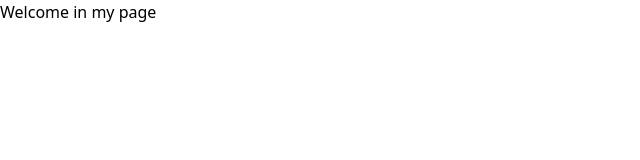
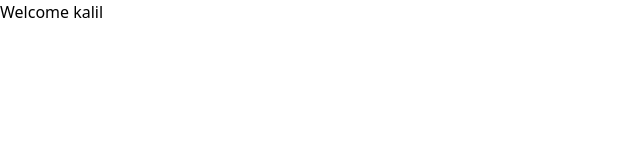
Before and after one commit to ComicScrip/checkpoint-2-lyon-react-2021, a React (Create React App) app: page / in a window 1280 px wide. Shown: the top 160 px of the page, without its empty margins (0-640 px from the left). Built offline with nearby package versions, Linux system fonts and the light colour scheme.

Commit message:
update component

```diff
--- a/src/components/Header.jsx
+++ b/src/components/Header.jsx
@@ -1,11 +1,11 @@
-import React from 'react'
+import React from "react";
 
-function Header({name}) {
+function Header({ name }) {
   return (
     <div>
-      <h1> Welcome in my page</h1>
+      <h1> Welcome {name}</h1>
     </div>
-  )
+  );
 }
 
-export default Header
+export default Header;
```
